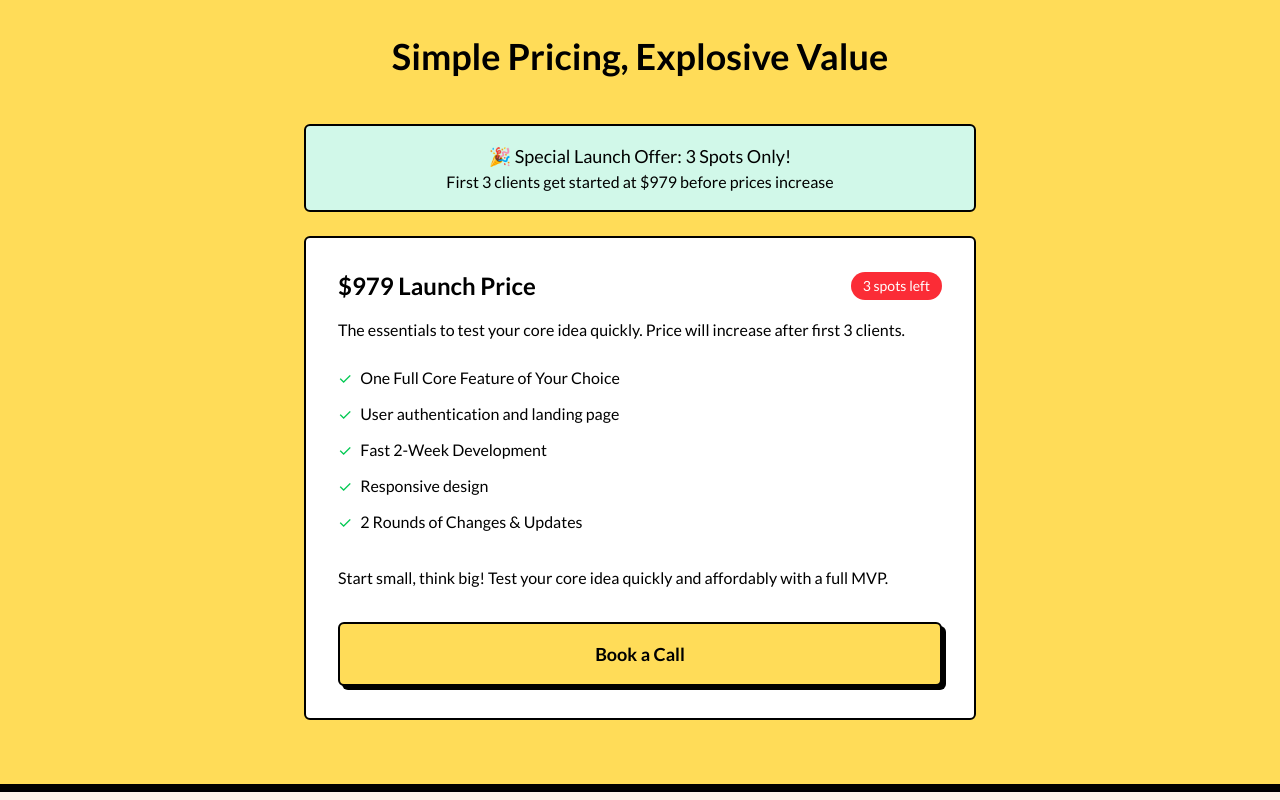
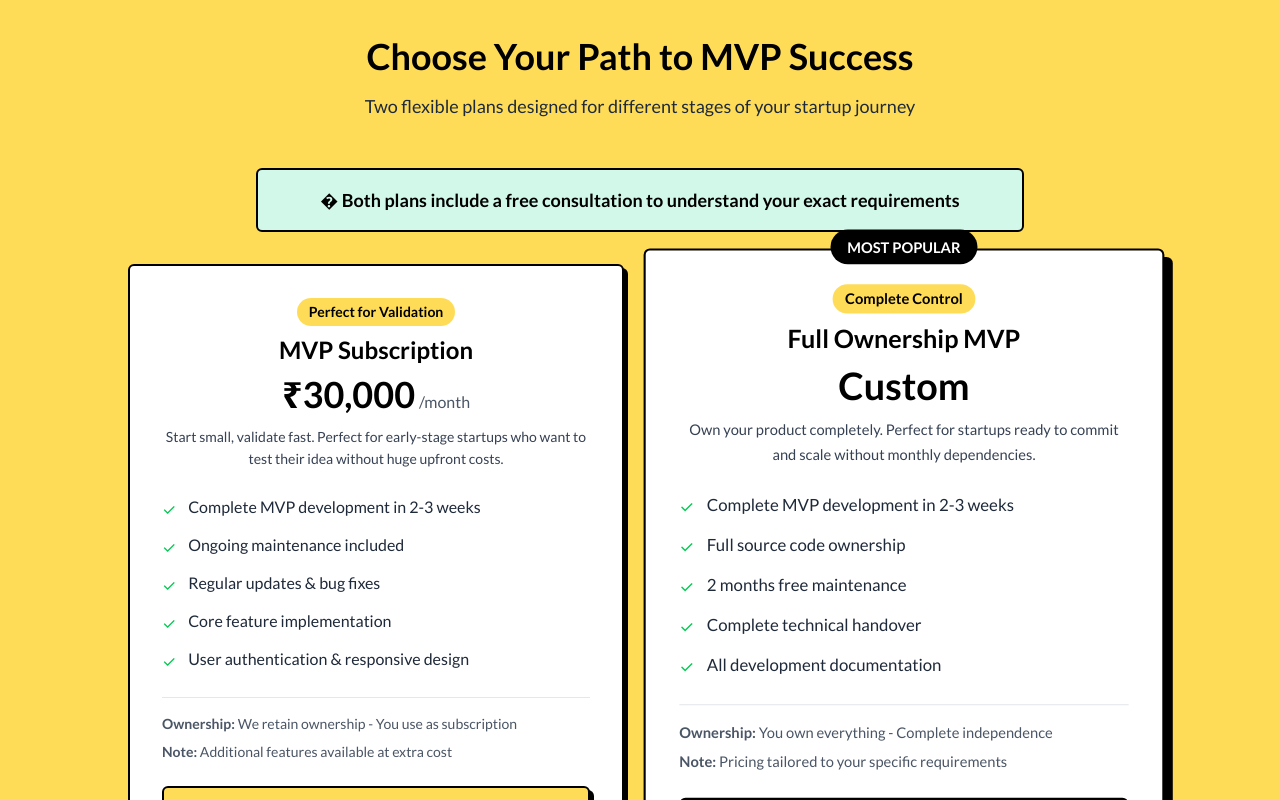
Before and after one commit to getsetmvp/getsetmvp, a Next.js app: page / in a window 1280 px wide. Shown: the part 3980-4780 px from the top of the page. Built offline with nearby package versions, Linux system fonts and the light colour scheme.

Commit message:
feat: Revamp Pricing Component with new plans and details, update constants for improved clarity

```diff
--- a/src/components/Pricing.tsx
+++ b/src/components/Pricing.tsx
@@ -3,50 +3,99 @@ import { PRICING } from '@/constants';
 export default function Pricing() {
   return (
     <section id="pricing" className="py-16 px-4 bg-[#ffdc58] border-t-4 border-b-4 border-black">
-      <div className="max-w-4xl mx-auto">
-        <h2 className="text-3xl md:text-4xl font-bold text-center text-black mb-12">
+      <div className="max-w-6xl mx-auto">
+        <div className="text-center mb-12">
+          <h2 className="text-3xl md:text-4xl font-bold text-black mb-4">
             {PRICING.title}
           </h2>
-
-        <div className="bg-[#d1f8e9] border-2 border-black p-4 rounded-md text-center mb-6 max-w-2xl mx-auto">
-          <p className="text-lg">
-            🎉 Special Launch Offer: 3 Spots Only!
-          </p>
-          <p>
-            {PRICING.note}
+          <p className="text-lg text-gray-800 max-w-2xl mx-auto">
+            {PRICING.subtitle}
           </p>
         </div>
 
-        <div className="bg-white border-2 border-black rounded-md p-8 max-w-2xl mx-auto">
-          <div className="flex justify-between items-center mb-4">
-            <h3 className="text-2xl font-bold">{PRICING.price}</h3>
-            <span className="bg-red-500 text-white px-3 py-1 rounded-full text-sm">{PRICING.spotCount}</span>
+        <div className="bg-[#d1f8e9] border-2 border-black p-4 rounded-md text-center mb-8 max-w-3xl mx-auto">
+          <p className="text-lg font-semibold">
+            � {PRICING.note}
+          </p>
         </div>
 
-          <p className="mb-6">
-            The essentials to test your core idea quickly. Price will increase after first 3 clients.
+        <div className="grid md:grid-cols-2 gap-8 max-w-5xl mx-auto">
+          {PRICING.plans.map((plan, index) => (
+            <div
+              key={index}
+              className={`relative bg-white border-2 border-black rounded-md p-8 ${
+                plan.highlight
+                  ? 'shadow-[8px_8px_0px_0px_rgba(0,0,0,1)] transform scale-105'
+                  : 'shadow-[4px_4px_0px_0px_rgba(0,0,0,1)]'
+              }`}
+            >
+              {plan.highlight && (
+                <div className="absolute -top-4 left-1/2 transform -translate-x-1/2">
+                  <span className="bg-black text-white px-4 py-2 rounded-full text-sm font-semibold">
+                    MOST POPULAR
+                  </span>
+                </div>
+              )}
+
+              <div className="text-center mb-6">
+                <div className="inline-block bg-[#ffdc58] text-black px-3 py-1 rounded-full text-sm font-semibold mb-2">
+                  {plan.tag}
+                </div>
+                <h3 className="text-2xl font-bold text-black mb-2">{plan.name}</h3>
+                <div className="flex items-baseline justify-center mb-3">
+                  <span className="text-4xl font-bold text-black">{plan.price}</span>
+                  {plan.period && <span className="text-gray-600 ml-1">/{plan.period}</span>}
+                </div>
+                <p className="text-gray-700 text-sm leading-relaxed">
+                  {plan.description}
                 </p>
+              </div>
 
-          <ul className="space-y-3 mb-8">
-            {PRICING.features.map((feature, index) => (
-              <li key={index} className="flex items-center">
-                <span className="text-green-500 mr-2">✓</span>
-                {feature}
+              <ul className="space-y-3 mb-6">
+                {plan.features.map((feature, featureIndex) => (
+                  <li key={featureIndex} className="flex items-start">
+                    <span className="text-green-500 mr-3 mt-0.5 flex-shrink-0">✓</span>
+                    <span className="text-gray-800">{feature}</span>
                   </li>
                 ))}
               </ul>
 
-          <p className="mb-8">
-            Start small, think big! Test your core idea quickly and affordably with a full MVP.
-          </p>
+              <div className="border-t border-gray-200 pt-4 mb-6">
+                <div className="text-sm text-gray-600 mb-2">
+                  <strong>Ownership:</strong> {plan.ownership}
+                </div>
+                <div className="text-sm text-gray-600">
+                  <strong>Note:</strong> {plan.additionalInfo}
+                </div>
+              </div>
 
               <a
                 href="https://calendly.com/getsetmvp/30min"
                 target="_blank"
                 rel="noopener noreferrer"
-            className="block w-full text-center bg-[#ffdc58] text-black px-8 py-4 rounded-md font-semibold text-lg border-2 border-black shadow-[4px_4px_0px_0px_rgba(0,0,0,1)] hover:shadow-[2px_2px_0px_0px_rgba(0,0,0,1)] hover:translate-x-[2px] hover:translate-y-[2px] transition-all duration-150 cursor-pointer"
+                className={`block w-full text-center px-8 py-4 rounded-md font-semibold text-lg border-2 border-black transition-all duration-150 cursor-pointer ${
+                  plan.highlight
+                    ? 'bg-black text-white shadow-[4px_4px_0px_0px_rgba(255,220,88,1)] hover:shadow-[2px_2px_0px_0px_rgba(255,220,88,1)]'
+                    : 'bg-[#ffdc58] text-black shadow-[4px_4px_0px_0px_rgba(0,0,0,1)] hover:shadow-[2px_2px_0px_0px_rgba(0,0,0,1)]'
+                } hover:translate-x-[2px] hover:translate-y-[2px]`}
               >
-            {PRICING.cta}
+                {plan.cta}
+              </a>
+            </div>
+          ))}
+        </div>
+
+        <div className="text-center mt-12">
+          <p className="text-lg text-gray-800 mb-6">
+            Not sure which plan fits your startup? Let's discuss your specific needs.
+          </p>
+          <a
+            href="https://calendly.com/getsetmvp/30min"
+            target="_blank"
+            rel="noopener noreferrer"
+            className="inline-block bg-black text-white px-8 py-4 rounded-md font-semibold text-lg border-2 border-black shadow-[4px_4px_0px_0px_rgba(255,220,88,1)] hover:shadow-[2px_2px_0px_0px_rgba(255,220,88,1)] hover:translate-x-[2px] hover:translate-y-[2px] transition-all duration-150"
+          >
+            {PRICING.bottomCta} →
           </a>
         </div>
       </div>
--- a/src/constants/index.ts
+++ b/src/constants/index.ts
@@ -147,21 +147,48 @@ export const PROJECTS_BUILT = {
 } as const;
 
 export const PRICING = {
-  title: "Simple Pricing, Explosive Value",
-  price: "$979 Launch Price",
-  originalPrice: "",
-  savings: "",
-  features: [
-    "One Full Core Feature of Your Choice",
-    "User authentication and landing page",
-    "Fast 2-Week Development",
-    "Responsive design",
-    "2 Rounds of Changes & Updates"
+  title: "Choose Your Path to MVP Success",
+  subtitle: "Two flexible plans designed for different stages of your startup journey",
+  plans: [
+    {
+      name: "MVP Subscription",
+      tag: "Perfect for Validation",
+      price: "₹30,000",
+      period: "month",
+      description: "Start small, validate fast. Perfect for early-stage startups who want to test their idea without huge upfront costs.",
+      features: [
+        "Complete MVP development in 2-3 weeks",
+        "Ongoing maintenance included",
+        "Regular updates & bug fixes",
+        "Core feature implementation",
+        "User authentication & responsive design"
+      ],
+      additionalInfo: "Additional features available at extra cost",
+      ownership: "We retain ownership - You use as subscription",
+      cta: "Start Validation",
+      highlight: false
+    },
+    {
+      name: "Full Ownership MVP",
+      tag: "Complete Control",
+      price: "Custom",
+      period: "",
+      description: "Own your product completely. Perfect for startups ready to commit and scale without monthly dependencies.",
+      features: [
+        "Complete MVP development in 2-3 weeks",
+        "Full source code ownership",
+        "2 months free maintenance",
+        "Complete technical handover",
+        "All development documentation"
+      ],
+      additionalInfo: "Pricing tailored to your specific requirements",
+      ownership: "You own everything - Complete independence",
+      cta: "Get Custom Quote",
+      highlight: true
+    }
   ],
-  guarantee: "",
-  note: "First 3 clients get started at $979 before prices increase",
-  cta: "Book a Call",
-  spotCount: "3 spots left"
+  note: "Both plans include a free consultation to understand your exact requirements",
+  bottomCta: "Book a Free Strategy Call"
 } as const;
 
 export const FAQ_ITEMS = [
```
Also changed, not shown: 1 other file (tests, documents, lock files or other folders). Lines whose indentation alone changed are shown as unchanged.
